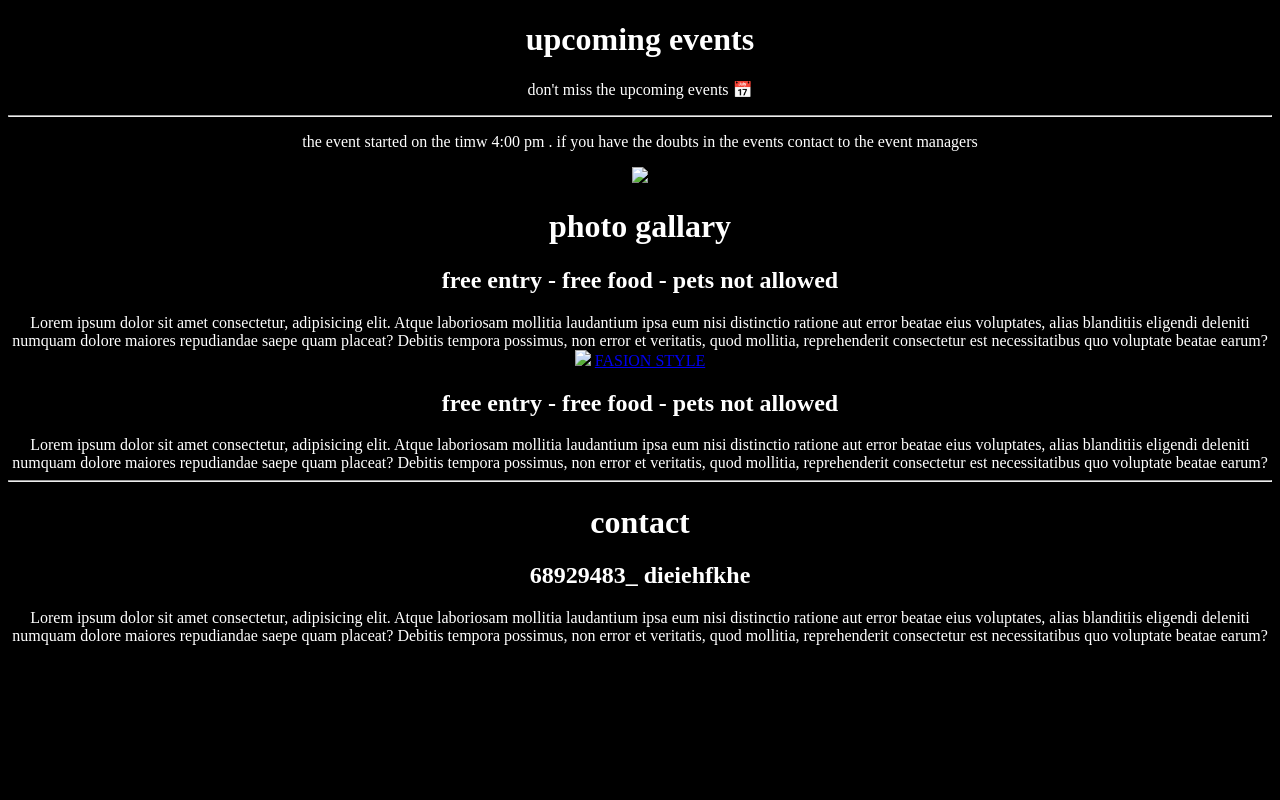
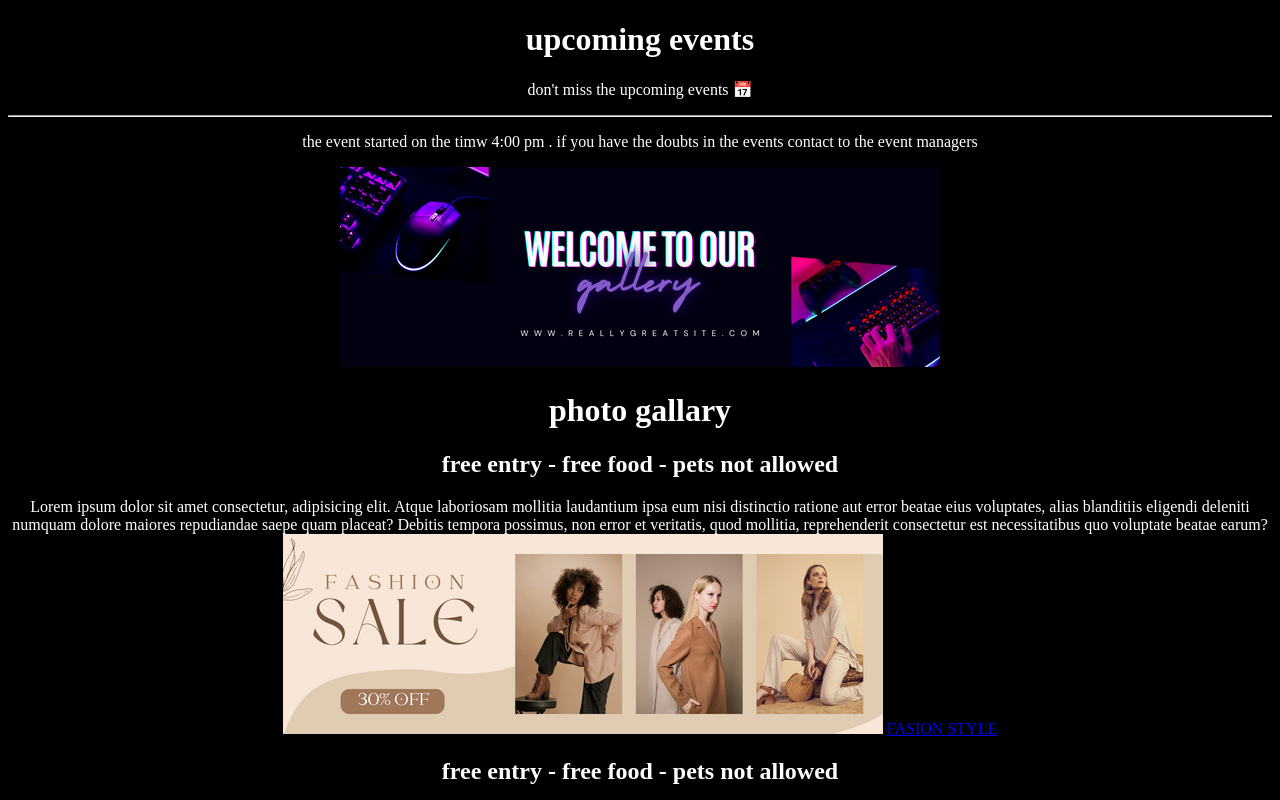
Before and after one commit to venkat3800/venkat3800.github.io, a plain HTML site: page event.html in a window 1280 px wide. Shown: the top 800 px of the page. Drawn offline with Linux system fonts and the light colour scheme.

Commit message:
Update event.html

```diff
--- a/event.html
+++ b/event.html
@@ -2,7 +2,7 @@
 <html>
 <head>
 <title>events</title>
-<link rel="icon" href="img/date.png">
+<link rel="icon" href="date.png">
 </head>
 
 <body bgcolor="black" style="color: white;">
@@ -14,14 +14,14 @@
  the event started on the timw 4:00 pm . if you have the doubts in the events contact to the event managers
     </p>
 
-    <img src="img/event1.png">
+    <img src="event1.png">
     <h1>photo gallary</h1>
     <h2> free entry -  free food - pets not allowed</h2>
     <p1>Lorem ipsum dolor sit amet consectetur, adipisicing elit. Atque laboriosam mollitia laudantium ipsa eum nisi distinctio ratione aut error beatae eius voluptates, alias blanditiis eligendi deleniti numquam dolore maiores repudiandae saepe quam placeat? Debitis tempora possimus, non error et veritatis, quod mollitia, reprehenderit consectetur est necessitatibus quo voluptate beatae earum?</p1>
 </center>
 
 <center>
-    <img src="img/event2.png">
+    <img src="event2.png">
     <a href="https://www.myntra.com/?utm_source=dms_google&utm_medium=searchbrand_cpc&utm_campaign=dms_google_searchbrand_cpc_Search_Brand_Myntra_Brand_India_BM_TROAS_SOK_New&gclid=EAIaIQobChMIj73L2tz5gAMVR7pLBR1vcAbQEAAYASAAEgKoU_D_BwE">FASION STYLE </a>
     <h2> free entry -  free food - pets not allowed</h2>
     <p1>Lorem ipsum dolor sit amet consectetur, adipisicing elit. Atque laboriosam mollitia laudantium ipsa eum nisi distinctio ratione aut error beatae eius voluptates, alias blanditiis eligendi deleniti numquam dolore maiores repudiandae saepe quam placeat? Debitis tempora possimus, non error et veritatis, quod mollitia, reprehenderit consectetur est necessitatibus quo voluptate beatae earum?</p1>
```
